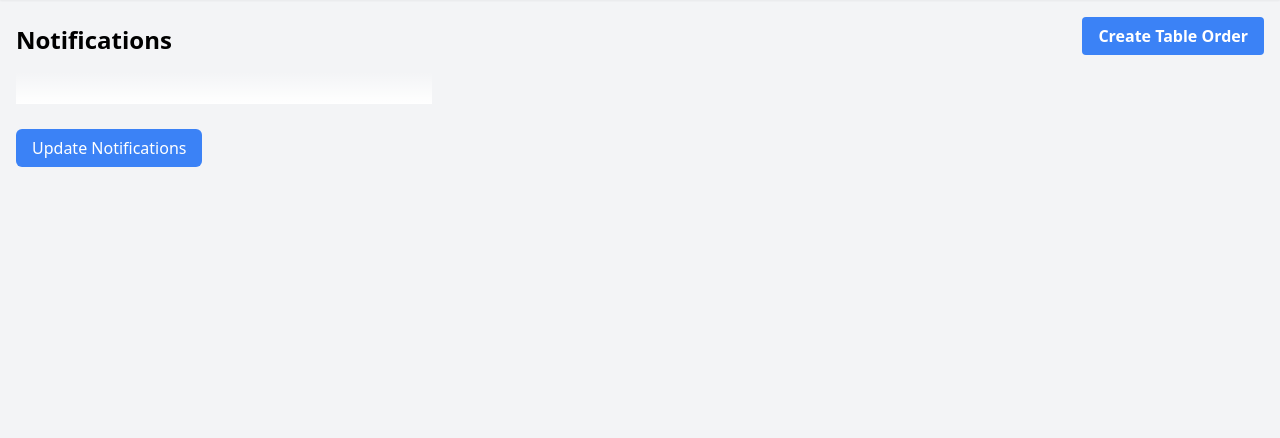
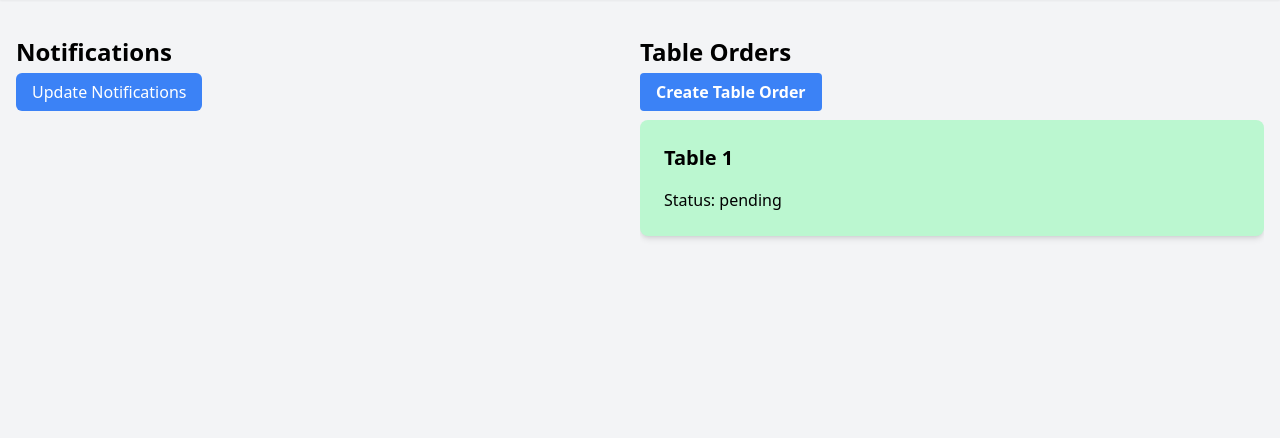
Before and after one commit to sefirus/Lab3CiCd, a Django app: page /waiter/home/ in a window 1280 px wide. Shown: the part 64-502 px from the top of the page. Run offline with Django 4.2, Linux system fonts and the light colour scheme; a user stored in the database is signed in; tables that the repository leaves empty hold one stand-in row (values such as "Sample post"); data that the repository does not hold is empty; some libraries are stand-ins or nearby versions.

Commit message:
Implemented displaying active tableOrders on the waiter home page

```diff
--- a/employees/templates/waiter_home.html
+++ b/employees/templates/waiter_home.html
@@ -1,20 +1,19 @@
 {% extends 'base.html' %}
 
 {% block content %}
-    <div class="flex justify-between items-start">
+    <div class="flex justify-between">
         <div class="w-1/2">
-            <h2 class="text-2xl font-bold mb-4">Notifications</h2>
+            <div class="flex-row justify-between mb-4">
+                <h2 class="text-2xl font-bold my-3">Notifications</h2>
+                <a href="{% url 'employees:waiter_home' %}" class="my-3 bg-blue-500 text-white px-4 py-2 rounded-md">Update
+                    Notifications</a>
             </div>
-        <div class="w-1/2 text-right">
-            <a href="{% url 'orders:create_table_order' %}" class="bg-blue-500 hover:bg-blue-600 text-white font-bold py-2 px-4 rounded">Create Table Order</a>
-        </div>
-    </div>
-    <div class="w-1/3">
-        <div class="space-y-6 overflow-hidden" style="position: relative; max-height: 80vh; overflow-y: scroll; padding-bottom: 2rem; margin-bottom: 2rem;">
+            <div class="space-y-6 overflow-hidden"
+                 style="position: relative; max-height: 80vh; overflow-y: scroll; padding-bottom: 2rem; margin-bottom: 2rem;">
                 {% for notification in targeted_notifications %}
-                <div class="bg-blue-200 rounded-lg shadow-md p-6">
+                    <div class="bg-yellow-500 rounded-lg shadow-md p-6">
                         <h3 class="font-bold text-xl mb-4">Table {{ notification.table.number }}</h3>
-                    <p>Customer is requesting you as a waiter.</p>
+                        <p>Customer is requesting you specifically.</p>
                     </div>
                 {% endfor %}
                 {% for notification in unassigned_notifications %}
@@ -23,8 +22,26 @@
                         <p>Customer is requesting a waiter.</p>
                     </div>
                 {% endfor %}
-            <div style="content: ''; position: absolute; bottom: 0; left: 0; right: 0; height: 2rem; background-image: linear-gradient(rgba(255, 255, 255, 0), rgba(255, 255, 255, 1));"></div>
+                <div style="content: ''; position: absolute; bottom: 0; left: 0; right: 0; height: 2rem;"></div>
             </div>
-        <a href="{% url 'employees:waiter_home' %}" class="bg-blue-500 text-white px-4 py-2 rounded-md">Update Notifications</a>
+        </div>
+        <div class="w-1/2">
+            <div class="flex-row justify-between mb-4">
+                <h2 class="text-2xl font-bold my-3">Table Orders</h2>
+                <a href="{% url 'orders:create_table_order' %}"
+                   class="my-3 bg-blue-500 hover:bg-blue-600 text-white font-bold py-2 px-4 rounded">Create Table
+                    Order</a>
+            </div>
+            <div class="space-y-6 overflow-hidden"
+                 style="position: relative; max-height: 80vh; overflow-y: scroll; padding-bottom: 2rem; margin-bottom: 2rem;">
+                {% for order in not_closed_orders %}
+                    <div class="bg-green-200 rounded-lg shadow-md p-6">
+                        <h3 class="font-bold text-xl mb-4">Table {{ order.table.number }}</h3>
+                        <p>Status: {{ order.status }}</p>
+                    </div>
+                {% endfor %}
+                <div style="content: ''; position: absolute; bottom: 0; left: 0; right: 0; height: 2rem;"></div>
+            </div>
+        </div>
     </div>
 {% endblock %}
--- a/employees/views.py
+++ b/employees/views.py
@@ -7,7 +7,7 @@ from django.contrib.auth.models import User
 
 from django.shortcuts import render, redirect
 
-from orders.models import Notification
+from orders.models import Notification, TableOrder
 from .forms import WaiterLoginForm
 from .models import Employee, Position
 
@@ -45,6 +45,7 @@ def is_waiter(user: User):
     else:
         return False
 
+
 @login_required
 @user_passes_test(is_waiter)
 def waiter_home(request):
@@ -54,7 +55,11 @@ def waiter_home(request):
     employee = request.user.employee
     unassigned_notifications = Notification.objects.filter(target_waiter=None, is_cancelled=False).order_by('-created_at')
     targeted_notifications = Notification.objects.filter(target_waiter=employee, is_cancelled=False).order_by('-created_at')
-    return render(request, 'waiter_home.html', {
+    not_closed_orders = TableOrder.objects.exclude(status='closed')
+    context = {
         'unassigned_notifications': unassigned_notifications,
         'targeted_notifications': targeted_notifications,
-    })
+        'not_closed_orders': not_closed_orders,
+    }
+
+    return render(request, 'waiter_home.html', context)
```
Lines whose indentation alone changed are shown as unchanged.
